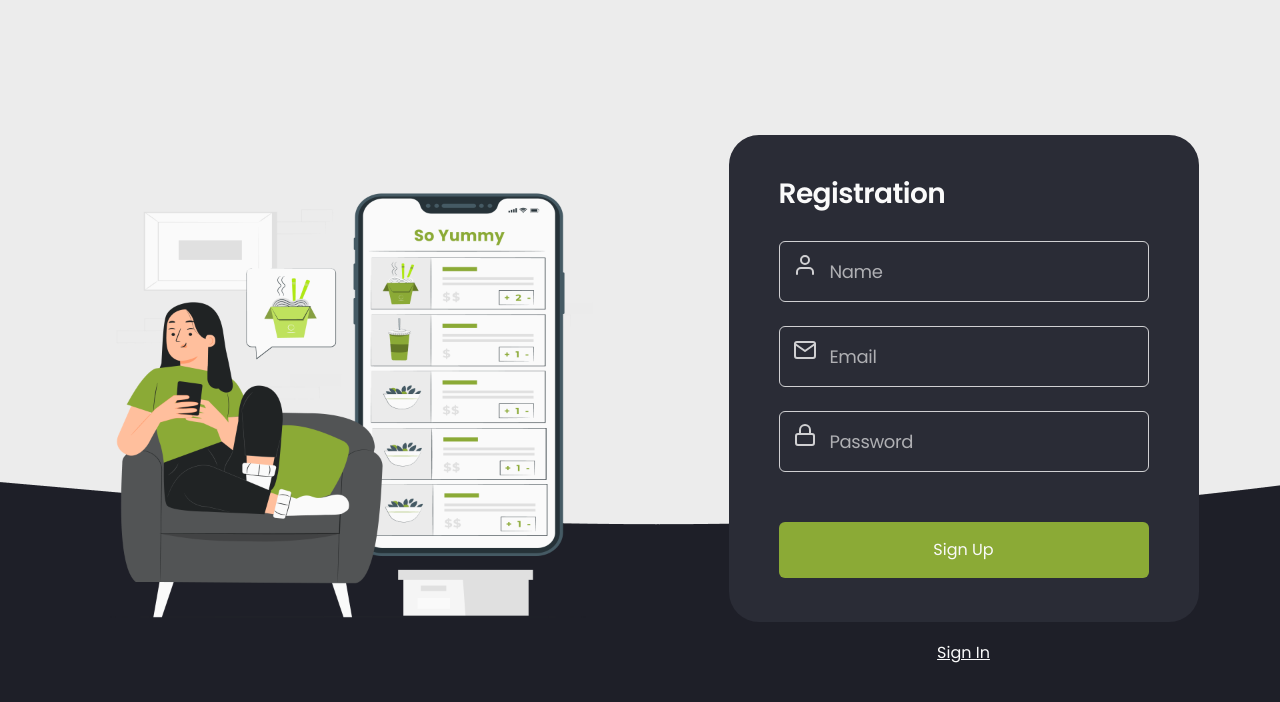
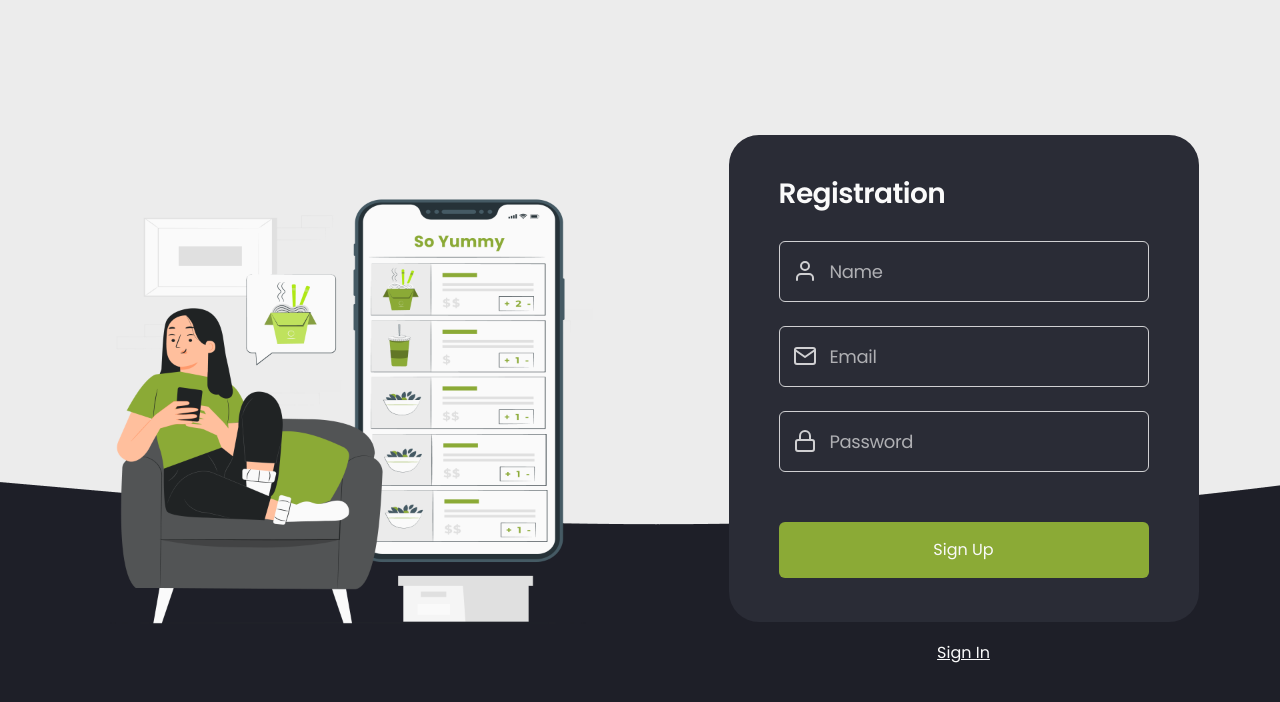
Before and after one commit to VladosSid/project-fullstack-frontend, a React (Create React App) app: page /project-fullstack-frontend/register in a window 1280 px wide. Shown: the top 702 px of the page. Built offline with nearby package versions, Linux system fonts and the light colour scheme; no server answers.

Commit message:
register form positioning

```diff
--- a/src/components/RegisterForm/RegisterForm.styled.js
+++ b/src/components/RegisterForm/RegisterForm.styled.js
@@ -68,7 +68,7 @@ export const ListItem = styled.li`
 export const Label = styled.label`
     svg {
         position: absolute;
-        top: 12px;
+        top: 13px;
         left: 14px;
 
         width: 18px;
@@ -80,6 +80,8 @@ export const Label = styled.label`
         @media ${theme.device.tablet} {
             width: 24px;
             height: 24px;
+
+            top: 18px;
         }
     }
 `
--- a/src/components/SigninForm/SigninForm.styled.js
+++ b/src/components/SigninForm/SigninForm.styled.js
@@ -68,7 +68,7 @@ export const ListItem = styled.li`
 export const Label = styled.label`
     svg {
         position: absolute;
-        top: 12px;
+        top: 13px;
         left: 14px;
 
         width: 18px;
@@ -80,6 +80,8 @@ export const Label = styled.label`
         @media ${theme.device.tablet} {
             width: 24px;
             height: 24px;
+
+            top: 18px;
         }
     }
 `
--- a/src/pages/RegisterPage/RegisterPage.styled.js
+++ b/src/pages/RegisterPage/RegisterPage.styled.js
@@ -63,11 +63,13 @@ export const Image = styled.div`
     width: 285px;
     height: 250px;
     z-index: 2;
+    margin-bottom: -32px;
 
     @media ${theme.device.tablet} {
         background-image: url(${TabletImg});
         width: 409px;
         height: 359px;
+        margin-bottom: -22px;
     }
 
     /* desktop */
@@ -75,5 +77,6 @@ export const Image = styled.div`
         background-image: url(${DesktopImg});
         width: 532px;
         height: 468px;
+        margin-bottom: -12px;
     }
 `
```
